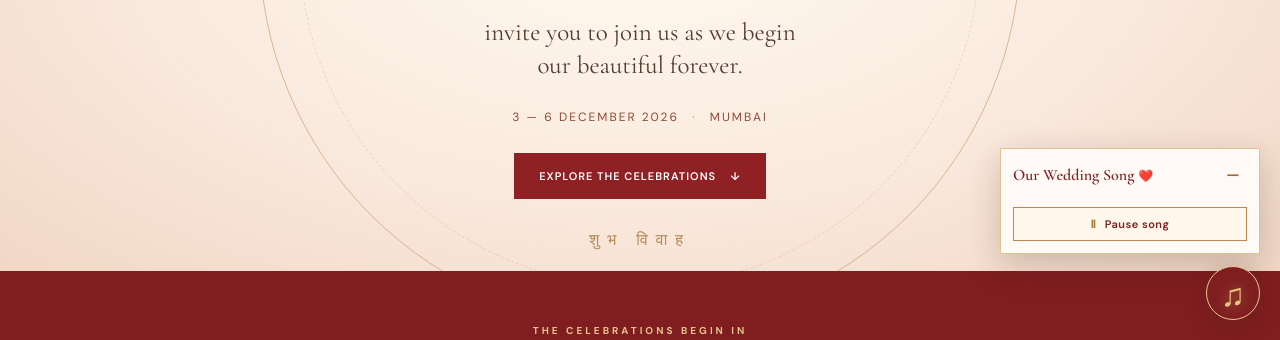
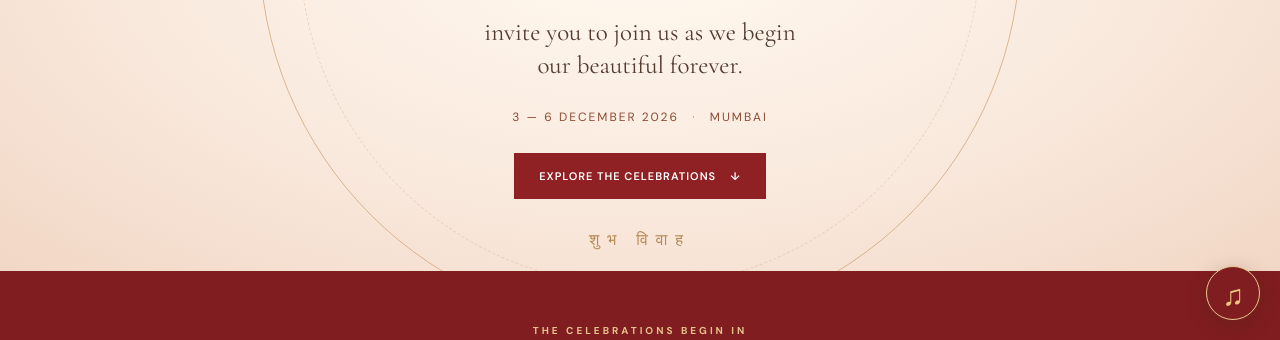
Before and after one commit to TARGETnotFOUNDhere/wed, a plain HTML site: page index.html in a window 1280 px wide. Both pictures are taken after a click on the button "Play wedding music". Shown: the part 460-800 px from the top of the page. Drawn offline with nearby package versions, Linux system fonts and the light colour scheme.

Commit message:
Enable looped wedding song playback
Co-authored-by: Copilot <223556219+Copilot@users.noreply.github.com>

```diff
--- a/index.html
+++ b/index.html
@@ -176,19 +176,10 @@
     <img id="lightbox-image" src="" alt="Invitation card enlarged">
   </div>
   <div class="music-widget">
-    <section class="music-panel" id="music-panel" aria-label="Wedding song player" hidden>
-      <div class="music-panel-heading">
-        <p>Our Wedding Song <span aria-hidden="true">❤️</span></p>
-        <button class="music-close" id="music-close" type="button" aria-label="Minimize music player">−</button>
-      </div>
-      <audio class="music-video" id="wedding-audio" preload="auto" autoplay>
-        <source src="assets/tu-mileya.mp3" type="audio/mpeg">
-      </audio>
-      <button class="music-play-toggle" id="music-play-toggle" type="button">
-        <span aria-hidden="true">▶</span> Play song
-      </button>
-    </section>
-    <button class="music-toggle" id="music-toggle" type="button" aria-label="Open wedding music player" aria-expanded="false">
+    <audio id="wedding-audio" preload="auto" autoplay loop hidden>
+      <source src="assets/tu-mileya.mp3" type="audio/mpeg">
+    </audio>
+    <button class="music-toggle" id="music-toggle" type="button" aria-label="Play wedding music" aria-pressed="false">
       <span class="music-note" aria-hidden="true">♫</span>
     </button>
   </div>
--- a/script.js
+++ b/script.js
@@ -36,66 +36,48 @@ $("#lightbox").addEventListener("click", e => { if(e.target.id === "lightbox") c
 document.addEventListener("keydown", e => { if(e.key === "Escape") closeLightbox(); });
 
 // Wedding song player using the downloaded MP3 file.
-const musicPanel = $("#music-panel");
 const musicToggle = $("#music-toggle");
-const musicPlayToggle = $("#music-play-toggle");
 const weddingAudio = $("#wedding-audio");
-
-function setMusicPanelOpen(open) {
-  musicPanel.hidden = !open;
-  musicToggle.setAttribute("aria-expanded", String(open));
-}
+weddingAudio.volume = 0.7;
 
 function updateMusicControls(playing) {
   musicToggle.classList.toggle("is-playing", playing);
-  musicToggle.setAttribute("aria-label", playing ? "Show wedding music player" : "Open wedding music player");
-  musicPlayToggle.innerHTML = playing
-    ? '<span aria-hidden="true">Ⅱ</span> Pause song'
-    : '<span aria-hidden="true">▶</span> Play song';
-  musicPlayToggle.disabled = false;
+  musicToggle.setAttribute("aria-label", playing ? "Pause wedding music" : "Play wedding music");
+  musicToggle.setAttribute("aria-pressed", String(playing));
 }
 
 weddingAudio.addEventListener("play", () => updateMusicControls(true));
 weddingAudio.addEventListener("pause", () => updateMusicControls(false));
-weddingAudio.addEventListener("ended", () => updateMusicControls(false));
 weddingAudio.addEventListener("error", () => {
   updateMusicControls(false);
   toast("The wedding song could not be loaded. Please try again.");
 });
 
+function stopMusicRetry() {
+  document.removeEventListener("pointerdown", startMusicOnInteraction);
+  document.removeEventListener("keydown", startMusicOnInteraction);
+}
+
+function handleMusicPlayFailure(error) {
+  if (error.name === "NotAllowedError" || error.name === "AbortError") return;
+  toast("The wedding song could not be played.");
+}
+
 function startMusicOnInteraction(event) {
   if (event.type === "keydown" && event.repeat) return;
-  if (event.target instanceof Element && event.target.closest("#music-play-toggle")) return;
+  if (event.target instanceof Element && event.target.closest("#music-toggle")) return;
   if (!weddingAudio.paused) return;
 
-  void weddingAudio.play().then(() => {
-    updateMusicControls(true);
-    document.removeEventListener("pointerdown", startMusicOnInteraction);
-    document.removeEventListener("keydown", startMusicOnInteraction);
-  }).catch(() => {
-    toast("The wedding song could not be played.");
-  });
+  void weddingAudio.play().then(stopMusicRetry).catch(handleMusicPlayFailure);
 }
 
 document.addEventListener("pointerdown", startMusicOnInteraction);
 document.addEventListener("keydown", startMusicOnInteraction);
 
-void weddingAudio.play().then(() => {
-  updateMusicControls(true);
-  document.removeEventListener("pointerdown", startMusicOnInteraction);
-  document.removeEventListener("keydown", startMusicOnInteraction);
-}).catch(() => {
-  setMusicPanelOpen(true);
-  toast("Tap or press a key to start the music.");
-});
+void weddingAudio.play().then(stopMusicRetry).catch(handleMusicPlayFailure);
 
-musicToggle.addEventListener("click", () => {
-  const isOpen = musicPanel.hidden === false;
-  setMusicPanelOpen(!isOpen);
-});
-
-$("#music-close").addEventListener("click", () => setMusicPanelOpen(false));
-musicPlayToggle.addEventListener("click", async () => {
+musicToggle.addEventListener("click", async () => {
+  stopMusicRetry();
   if (weddingAudio.paused) {
     try {
       await weddingAudio.play();
```
